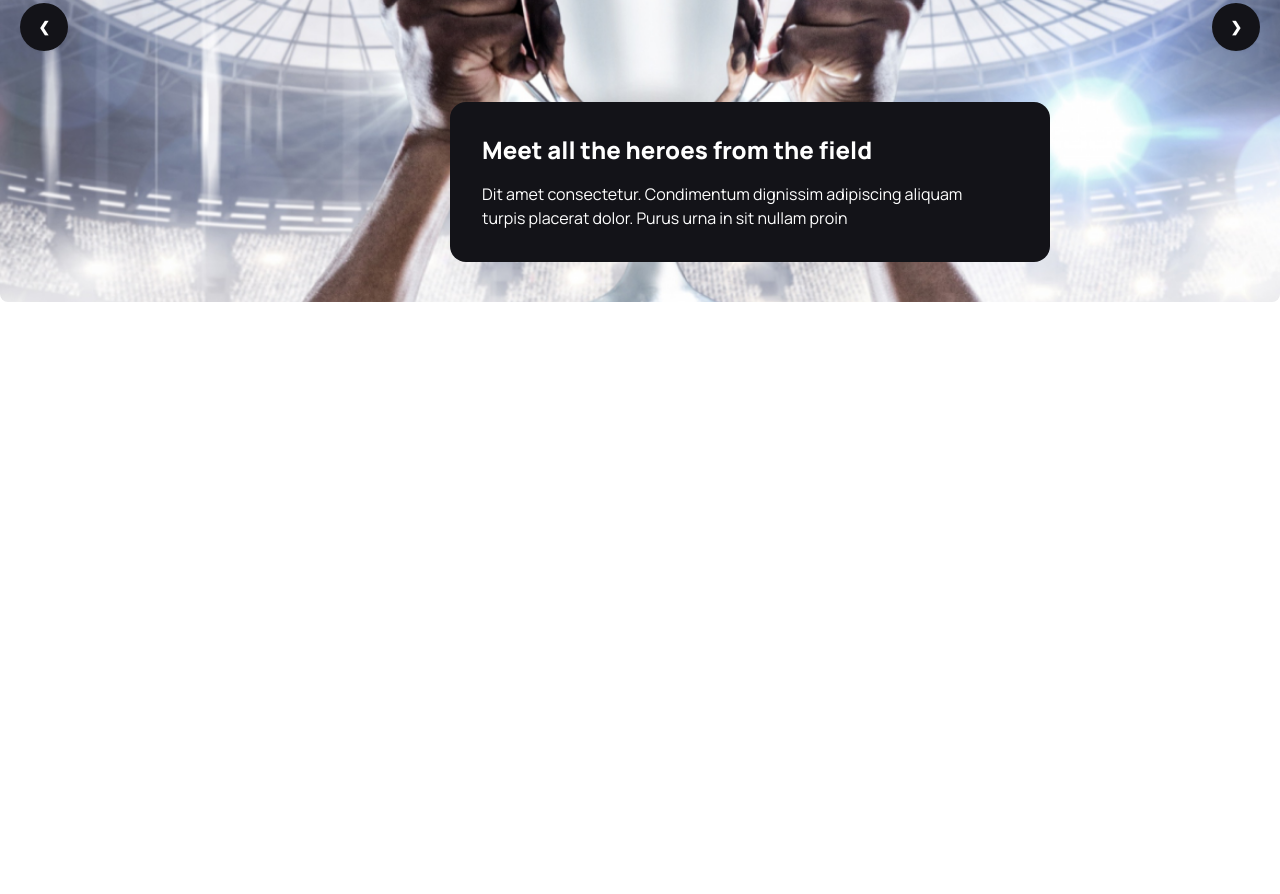
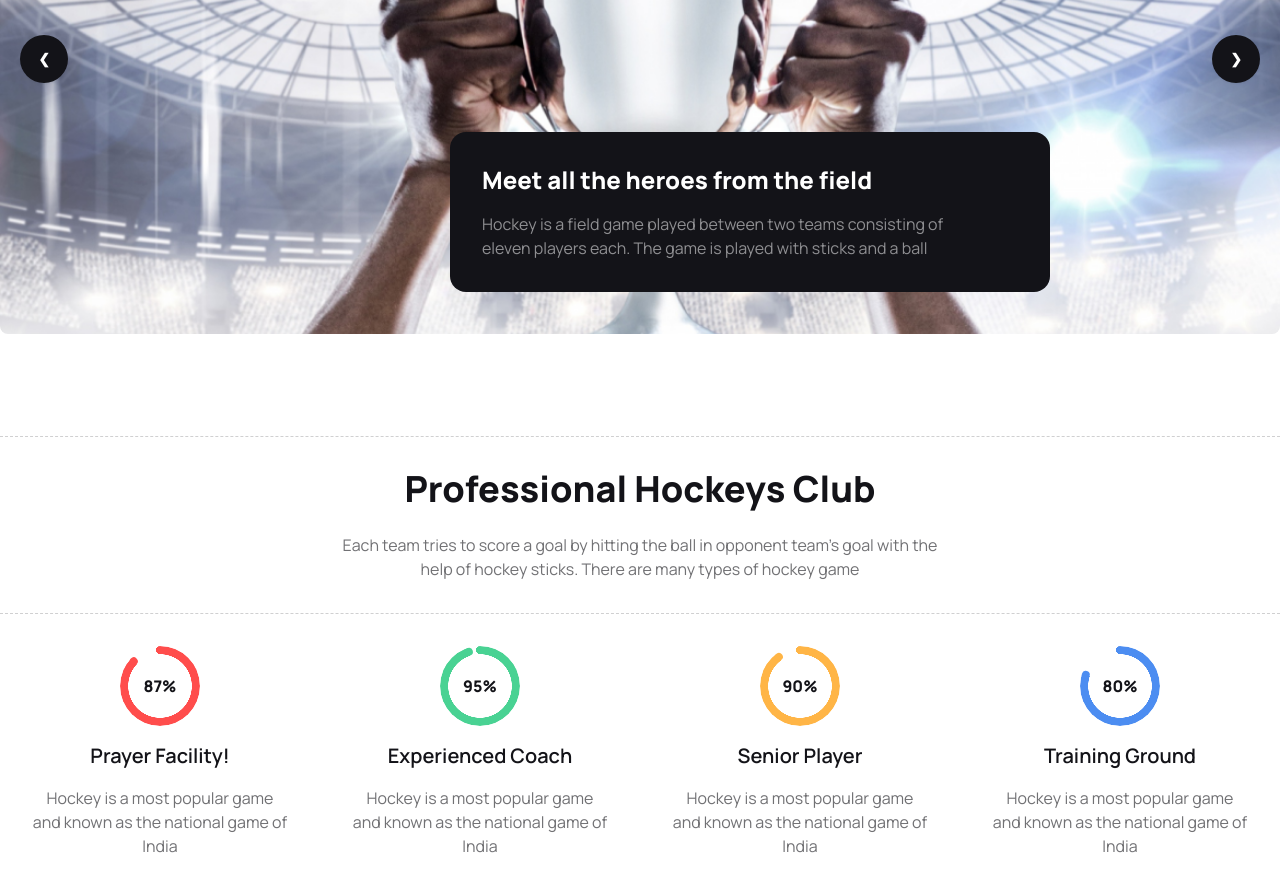
Before and after one commit to Tofazzal26/hokeys-landing-page, a plain HTML site: page index.html in a window 1280 px wide. Shown: the part 348-1242 px from the top of the page. Before the commit the page ends 800 px from the top, so only its background shows below. Drawn offline with nearby package versions, Linux system fonts and the light colour scheme.

Commit message:
professional hockeys club secton style finish

```diff
--- a/index.html
+++ b/index.html
@@ -39,7 +39,7 @@
                   <li class="text-base font-bold manrope text-[#424247]"><a>Contact</a></li>
                 </ul>
               </div>
-              <a class="text-4xl font-extrabold manrope text-[#131318]">Hockey<span class="text-[#FF4240]">’</span></a>
+              <a class="text-4xl font-extrabold manrope text-[#131318]">Hockey<span class="text-[#FF4240]">’</span>s</a>
             </div>
             <div class="navbar-center hidden lg:flex ">
               <ul class="menu menu-horizontal px-1">
@@ -62,7 +62,7 @@
     <!-- main section style here -->
 
     <main class="container mx-auto">
-        <div class="px-6 lg:px-0">
+        <div class="px-6 lg:px-0 mt-8">
           <div class="carousel w-full h-[335px] lg:h-[550px]">
             <div id="slide1" class="carousel-item relative w-full">
 
@@ -99,10 +99,10 @@
 
           </div>
 
-          <div class="absolute lg:top-[450px] lg:right-[230px] lg:mt-0 mt-5 pr-6 md:pr-12 lg:pr-0">
+          <div class="absolute lg:top-[480px] lg:right-[230px] lg:mt-0 mt-5 pr-6 md:pr-12 lg:pr-0">
             <div class="bg-[#131318] py-8 px-8 rounded-2xl text-[#FFF] lg:w-[600px]">
                 <h1 class="text-2xl font-extrabold manrope">Meet all the heroes from the field</h1>
-                <p class="text-base font-medium text-[##8F8F92] lg:w-[500px] pt-4">Dit amet consectetur. Condimentum dignissim adipiscing aliquam turpis placerat dolor. Purus urna in sit nullam proin</p>
+                <p class="text-base font-medium text-[#8F8F92] lg:w-[500px] pt-4">Hockey is a field game played between two teams consisting of eleven players each. The game is played with sticks and a ball</p>
             </div>
         </div>
 
@@ -114,7 +114,66 @@
 
 
 
+    <section class="container mx-auto">
+       <div class="px-6 lg:px-0 lg:my-24 mt-64">
+          <div class="border-t border-b border-dashed border-[#D0D0D1] py-8 text-center space-y-6">
+            <h1 class="text-4xl font-extrabold manrope text-[#131318]">Professional Hockeys Club</h1>
+            <p class="text-base font-medium text-[#717174] lg:w-[600px] mx-auto">Each team tries to score a goal by hitting the ball in opponent team’s goal with the help of hockey sticks. There are many types of hockey game</p>
+          </div>
 
+
+          <div>
+              <div class="grid grid-cols-1 md:grid-cols-2 lg:grid-cols-4 lg:px-0 px-6">
+
+                <!-- progress card 1 -->
+
+                <div class="card  text-neutral-content">
+                  <div class="card-body items-center text-center">
+                    <div class="radial-progress text-[#FF4D4C] bg-transparent" style="--value:87;" role="progressbar"><h2 class="text-[#131318] font-extrabold">87%</h2></div>
+                    <h2 class="card-title text-[#131318] text-xl font-semibold my-2">Prayer Facility!</h2>
+                    <p class="text-[#717174]">Hockey is a most popular game and known as the national game of India</p>
+                  </div>
+                </div>
+
+
+
+
+                <!-- progress card 2 -->
+                <div class="card  text-neutral-content">
+                  <div class="card-body items-center text-center">
+                    <div class="radial-progress text-[#49D293] bg-transparent" style="--value:95;" role="progressbar"><h2 class="text-[#131318] font-extrabold">95%</h2></div>
+                    <h2 class="card-title text-[#131318] text-xl font-semibold  my-2">Experienced Coach</h2>
+                    <p class="text-[#717174]">Hockey is a most popular game and known as the national game of India</p>
+                  </div>
+                </div>
+
+                <!-- progress card 3 -->
+
+                <div class="card  text-neutral-content">
+                  <div class="card-body items-center text-center">
+                    <div class="radial-progress text-[#FFB546] bg-transparent" style="--value:90;" role="progressbar"><h2 class="text-[#131318] font-extrabold">90%</h2></div>
+                    <h2 class="card-title text-[#131318] text-xl font-semibold  my-2">Senior Player</h2>
+                    <p class="text-[#717174]">Hockey is a most popular game and known as the national game of India</p>
+                  </div>
+                </div>
+
+                <!-- progress card 4 -->
+
+                <div class="card  text-neutral-content">
+                  <div class="card-body items-center text-center">
+                    <div class="radial-progress text-[#4C8DF1] bg-transparent" style="--value:80;" role="progressbar"><h2 class="text-[#131318] font-extrabold">80%</h2></div>
+                    <h2 class="card-title text-[#131318] text-xl font-semibold  my-2">Training Ground</h2>
+                    <p class="text-[#717174]">Hockey is a most popular game and known as the national game of India</p>
+                  </div>
+                </div>
+
+
+              </div>
+          </div>
+
+
+       </div>
+    </section>
 
 
 
```
